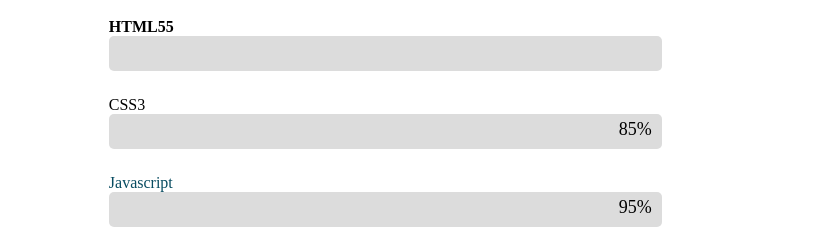
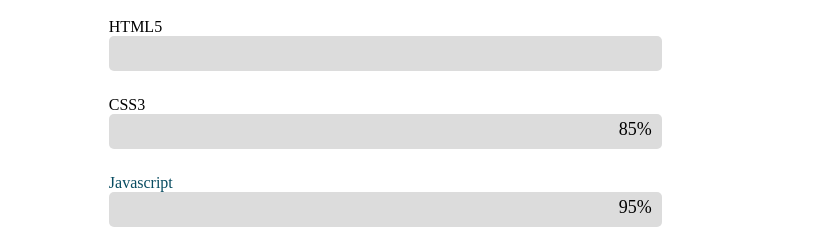
Before and after one commit to rsourki/rsourki.github.io, a Jekyll site: the page built from cv/index.html, in a window 1280 px wide. Shown: the part 680-909 px from the top of the page, without its empty margins (224-1055 px from the left). Built offline with Jekyll 4.4.1, drawn with Linux system fonts in a browser that asks for light colours.

Commit message:
Update index.html

```diff
--- a/cv/index.html
+++ b/cv/index.html
@@ -30,10 +30,12 @@ title: Research - Reza Sourki Webpage
   <script scr="/js/myscript.js"></script>
 
     <div class="bar-1">
-      <div class="titlebar">HTML55</div>
-        <div class="bar" data-width="65%">
-          <div class="bar-inner" style="background: #084c61"></div>
-        </div>
+      <div class="title">HTML5</div>
+      <div class="bar" data-width="65%">
+        <div class="bar-inner"></div>
+        <script type="text/javascript" scr="https://cdnjs.cloudflare.com/ajax/libs/jquery/3.5.1/jquery.min.js"></script>
+        <script scr="/js/myscript.js"></script>
+       </div>
     </div>
 
 
```
